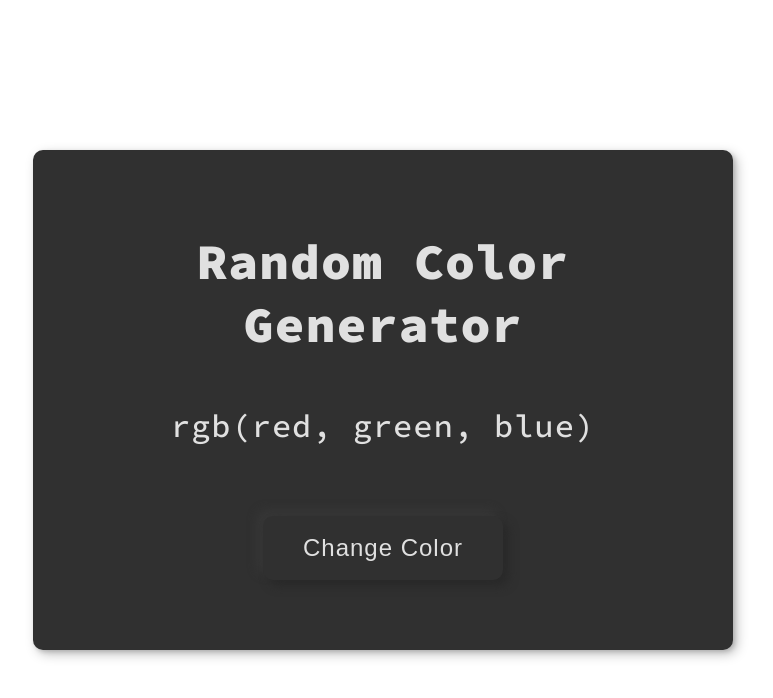
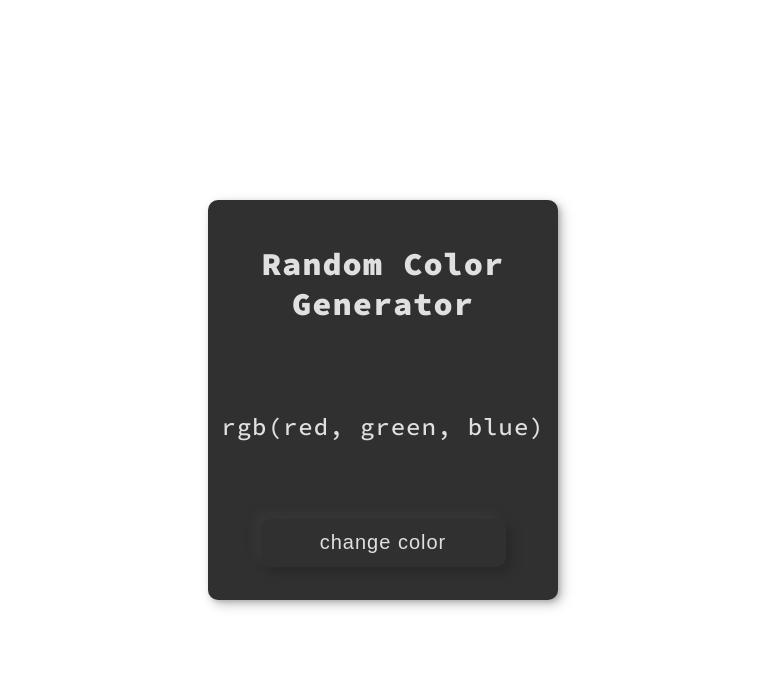
Before and after one commit to francopagnotta/Random-Color-Generator, a plain HTML site: page index.html in a window 1280 px wide. Shown: the whole page, without its empty margins (257-1030 px from the left). Drawn offline with Linux system fonts and the light colour scheme.

Commit message:
responsive web design was added to min-width of 200px, 320px, 768px, 1200px and 1600px

```diff
--- a/index.html
+++ b/index.html
@@ -24,7 +24,7 @@
 		</div>
 		<div class="color-generator__btn">
 			<button class="btn">
-				Change Color
+				change color
 			</button>
 		</div>
 	</div>
--- a/script.js
+++ b/script.js
@@ -12,7 +12,6 @@ const generateRandomColor = ()=> {
 	const rgb = `rgb(${r},${g},${b})`;
 	return rgb;
 }
-
 
 // BUTTON
 button.style.color = `var(--color-light)`
--- a/style.css
+++ b/style.css
@@ -4,6 +4,9 @@
 	box-sizing: border-box;
 }
 
+
+
+/* VARIABLES */
 :root {
     --ff-primary: 'Source Code Pro', monospace;
 
@@ -22,6 +25,9 @@
                     0.125em 0.125em 0.25em rgba(0, 0, 0,.15);
 }
 
+
+
+/* BODY */
 body {
 	display: flex;
 	justify-content: center;
@@ -31,43 +37,57 @@ body {
 	letter-spacing: 1px;
 }
 
-.div {
-	text-align: center;
-	padding: 10px;
-	color: var(--color-light);
-	margin-bottom: 1.875rem;
-}
 
+
+/* COLOR GENERATOR CONTAINER */
 .color-generator__container {
 	background: var(--color-dark);
-	width: 700px;
-	height: 500px;
 	display: flex;
-	justify-content: center;
+	justify-content: space-around;
 	align-items:center;
 	flex-direction: column;
 	border-radius:10px;
 	box-shadow: var(--boxshadow);
 }
 
+
+
+/* TITLE CONTAINER */
 .color-generator__title {
-	width: 80%;
+	text-align: center;
+	padding: 10px;
+	color: var(--color-light);
 }
 
+/* title */
 h1 {
 	font-size: var(--fontsize-h1);
 	font-weight: var(--fw-bold);
 }
 
+
+
+/* VALUES CONTAINER */
 .color-generator__values {
-	width: 100%;
+	text-align: center;
+	padding: 10px;
+	color: var(--color-light);
 }
 
+/* paragraph */
 p {
 	font-size: var(--fontsize-p);
 	font-weight: var(--fw-medium);
 }
 
+
+
+/* BUTTON CONTAINER */
+.color-generator__btn {
+	text-align: center;
+}
+
+/* button */
 .btn {
 	border: none;
 	outline: none;
@@ -75,10 +95,157 @@ p {
 	background: #303030;
 	box-shadow:  6px 6px 10px #292929, -6px -6px 10px #373737;
 	transition: 30ms ease-in-out;
-	width: 15rem;
-	height: 4rem;
-	margin-top: 1.875rem;
 	font-size: var(--fontsize-btn);
 	font-weight: var(--fw-regular);
 	letter-spacing: 1px;
 }
+
+
+/* RESPONSIVE WEB DESIGN - mobile first */
+
+/* min-width 200px */
+@media screen and (min-width : 200px) {
+   .color-generator__container {
+	   width: 150px;
+	   height: 350px;
+
+   }
+
+   .color-generator__title {
+	   width: 100%;
+   }
+
+   h1 {
+	   font-size: 1.3rem;
+   }
+
+   .color-generator__values {
+	   width: 100%;
+   }
+
+   p {
+	   font-size: .76rem;
+   }
+
+   .color-generator__btn {
+	   width: 100%;
+   }
+
+   .btn {
+	   width: 70%;
+	   height: 2.5rem;
+	   font-size: .7rem;
+   }
+}
+
+
+/* min-width 320px */
+@media screen and (min-width : 320px) {
+   .color-generator__container {
+	   width: 250px;
+	   height: 350px;
+
+   }
+
+   .color-generator__title {
+	   width: 100%;
+   }
+
+   h1 {
+	   font-size: 1.875rem;
+   }
+
+   .color-generator__values {
+	   width: 100%;
+   }
+
+   p {
+	   font-size: 1.25rem;
+   }
+
+   .color-generator__btn {
+	   width: 100%;
+   }
+
+   .btn {
+	   width: 70%;
+	   height: 3rem;
+	   font-size: 1.15rem;
+   }
+}
+
+/* min-width 768px */
+@media screen and (min-width : 768px) {
+   .color-generator__container {
+	   width: 300px;
+	   height: 350px;
+   }
+}
+
+/* min-width 1200px */
+@media screen and (min-width : 1200px) {
+   .color-generator__container {
+	   width: 350px;
+	   height: 400px;
+   }
+
+   .color-generator__title {
+	   width: 100%;
+   }
+
+   h1 {
+	   font-size: 2rem;
+   }
+
+   .color-generator__values {
+	   width: 100%;
+   }
+
+   p {
+	   font-size: 1.5rem;
+   }
+
+   .color-generator__btn {
+	   width: 100%;
+   }
+
+   .btn {
+	   width: 70%;
+	   height: 3rem;
+	   font-size: 1.25rem;
+   }
+}
+
+/* min-width 1600px */
+@media screen and (min-width : 1600px) {
+   .color-generator__container {
+	   width: 350px;
+	   height: 400px;
+   }
+
+   .color-generator__title {
+	   width: 100%;
+   }
+
+   h1 {
+	   font-size: 2rem;
+   }
+
+   .color-generator__values {
+	   width: 100%;
+   }
+
+   p {
+	   font-size: 1.5rem;
+   }
+
+   .color-generator__btn {
+	   width: 100%;
+   }
+
+   .btn {
+	   width: 70%;
+	   height: 3rem;
+	   font-size: 1.25rem;
+   }
+}
```
